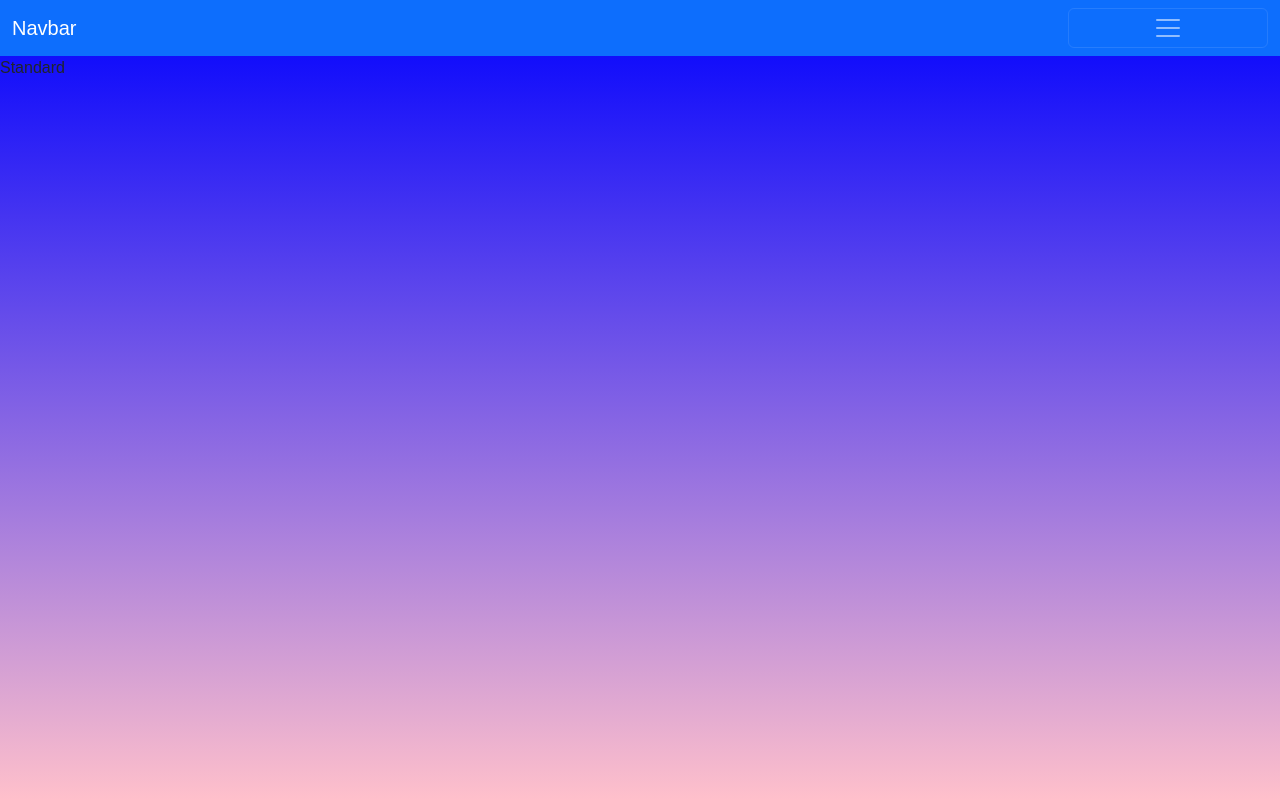
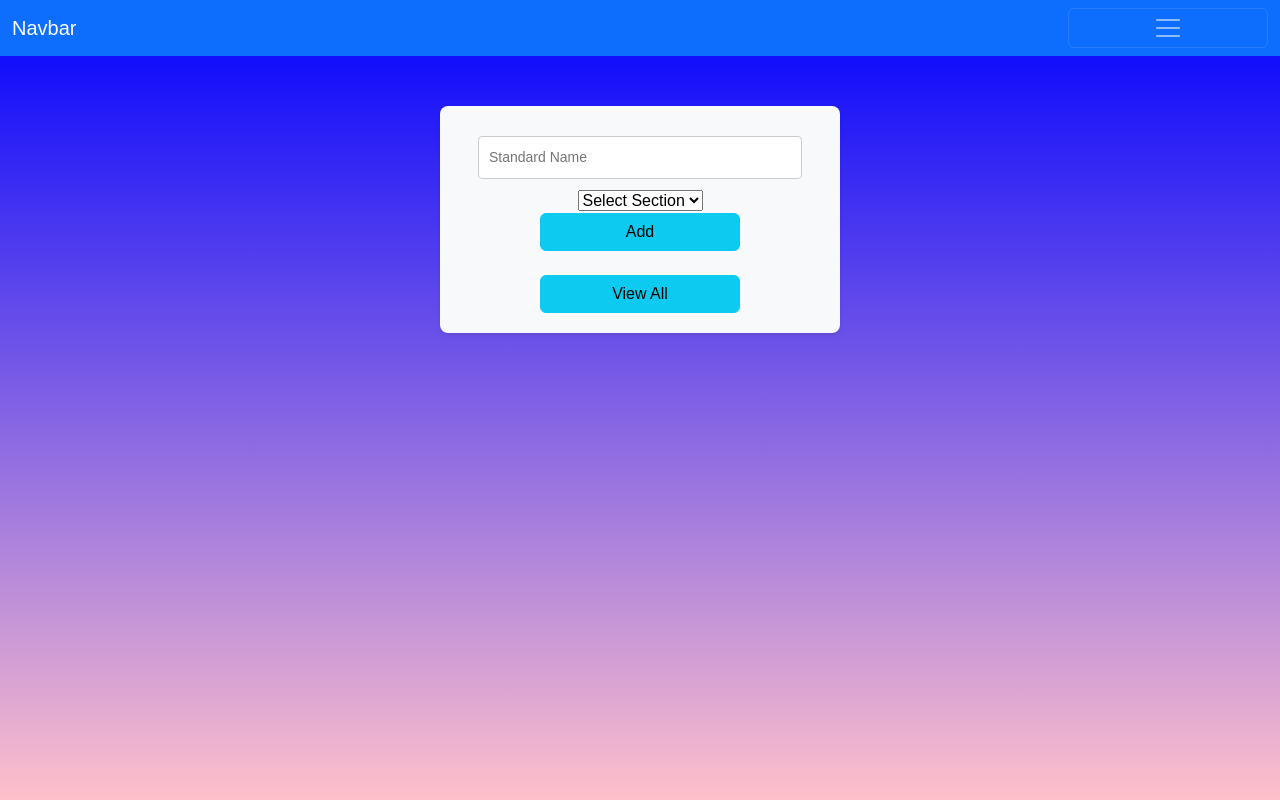
Before and after one commit to tanzeelafaheem/School-Management-System, a React (Vite) app in the folder frontend/: page /login/admin/manageStandard in a window 1280 px wide. Built offline with nearby package versions, Linux system fonts and the light colour scheme.

Commit message:
"feat:manage standards"

```diff
--- a/frontend/src/pages/Manage/ManageStandard.jsx
+++ b/frontend/src/pages/Manage/ManageStandard.jsx
@@ -1,11 +1,126 @@
-import React from 'react'
+import React from "react";
+import { useState,useEffect } from "react";
+import CssStyle from './Manage.module.css'
 
 const ManageStandard = () => {
+  const [standard, setStandard] = useState([]);
+  const [formData, setFormData] = useState({
+    standardName: '',
+    sectionId: '',
+  });
+  const handleViewAll = async () => {
+    try {
+      const res = await fetch("http://localhost:5000/standard");
+      const jsonRes = await res.json();
+      setStandard(jsonRes);
+      console.log(jsonRes);
+    } catch (error) {
+      console.error("Error:", error);
+    }
+  };
+   const handleDlt = async (standardId) => {
+     try {
+       const res = await fetch(`http://localhost:5000/standard/${standardId}`, {
+         method: "DELETE",
+       });
+       console.log(`Deleting standard with ID: ${standardId}`);
+       if (res.ok) {
+         alert("Standard deleted successfully");
+         setStandard((prevStandard) =>
+           prevStandard.filter((t) => t.standardId !== standardId)
+         );
+       } else {
+         alert("could not delete standard");
+         console.log("Failed to delete standard");
+       }
+     } catch (error) {
+       console.log("Error:", error.message);
+     }
+   };
+  const handleAdd = async () => {
+    try {
+      const res = await fetch("http://localhost:5000/standard", {
+        method: "POST",
+        headers: {
+          "Content-Type": "application/json",
+        },
+        body: JSON.stringify(formData),
+      });
+
+      if (res.ok) {
+        const newStandard = await res.json();
+        alert("Standard added successfully");
+        setStandard((prevStandard) => [...prevStandard, newStandard]);
+      } else {
+        const errorResponse = await res.json();
+        console.log("Error response:", errorResponse);
+        alert(
+          "Failed to add Standard: " + (errorResponse.message || "Unknown error")
+        );
+      }
+    } catch (error) {
+      console.error("An error occurred:", error);
+      alert("Something went wrong. Please try again.");
+    }
+  };
+
   return (
     <div>
-      Standard
+      <div className={CssStyle.container}>
+        <input
+          type="text"
+          placeholder="Standard Name"
+          value={formData.standardName}
+          onChange={(e) =>
+            setFormData({ ...formData, standardName: e.target.value })
+          }
+        />
+        <select
+          value={formData.sectionId}
+          onChange={(e) =>
+            setFormData({ ...formData, sectionId: Number(e.target.value) })
+          }
+        >
+          <option value="">Select Section</option>
+          <option value="1">A</option>
+          <option value="2">B</option>
+          <option value="3">C</option>
+          <option value="4">D</option>
+          <option value="5">E</option>
+          <option value="6">F</option>
+          <option value="7">G</option>
+          <option value="8">H</option>
+          <option value="9">I</option>
+          <option value="10">J</option>
+        </select>
+         <br />
+        <button onClick={handleAdd} className="btn btn-info">
+          Add
+        </button>
+        <br />
+        <br />
+        <button onClick={handleViewAll} className="btn btn-info">
+          View All
+        </button>
+      </div>
+      <ul>
+        {standard.map((standard,index) => (
+          <li key={standard.standardId||index}>
+            <p>Standard Name: {standard.standardName}</p>
+            <p>Section:{standard.sectionId}</p>
+            { <button
+              onClick={() => handleDlt(standard.standardId)}
+              className="btn btn-danger"
+            >
+              Delete
+            </button> }
+            <br />
+            <button className="btn btn-success">Edit</button>
+          </li>
+        ))}
+      </ul>
     </div>
-  )
-}
+  );
+};
 
-export default ManageStandard
+export default ManageStandard;
--- a/frontend/src/pages/Manage/ManageSubject.jsx
+++ b/frontend/src/pages/Manage/ManageSubject.jsx
@@ -26,7 +26,7 @@ const ManageSubject = () => {
         console.log(`Deleting subject with ID: ${subjectId}`);
         if(res.ok){
           alert("subject deleted successfully");
-          setSubject((prevSubjects) => prevSubjects.filter((t) => t.SubjectId !== subjectId));
+          setSubject((prevSubjects) => prevSubjects.filter((t) => t.subjectId !== subjectId));
         }
         else{
           alert("could not delete subject");
@@ -48,9 +48,9 @@ const ManageSubject = () => {
          });
 
            if (res.ok) {
-         const newUser = await res.json();
+         const newSubject = await res.json();
           alert('Subject added successfully');
-          setSubject((prevSubjects) => [...prevSubjects, newUser]);
+          setSubject((prevSubjects) => [...prevSubjects, newSubject]);
         } else {
           const errorResponse = await res.json();
           console.log("Error response:", errorResponse);
@@ -76,16 +76,16 @@ const ManageSubject = () => {
          <button onClick={handleViewAll} className="btn btn-info">View All</button>
        </div>
        <ul>
-   {subject
-     .map((subject) => (
-       <li key={subject.subjectId}>
+  {subject.map((subject, index) => (
+    <li key={subject.subjectId || index}>
       <p>Subject Name: {subject.subjectName}</p>
-         <button onClick={()=>handleDlt(subject.subjectId)} className="btn btn-danger">Delete</button>
+      <button onClick={() => handleDlt(subject.subjectId)} className="btn btn-danger">Delete</button>
       <br />
       <button className="btn btn-success">Edit</button>
     </li>
   ))}
 </ul>
+
      </div>
    );
  };
```
Also changed, not shown: 2 other files (tests, documents, lock files or other folders). Lines whose indentation alone changed are shown as unchanged.
